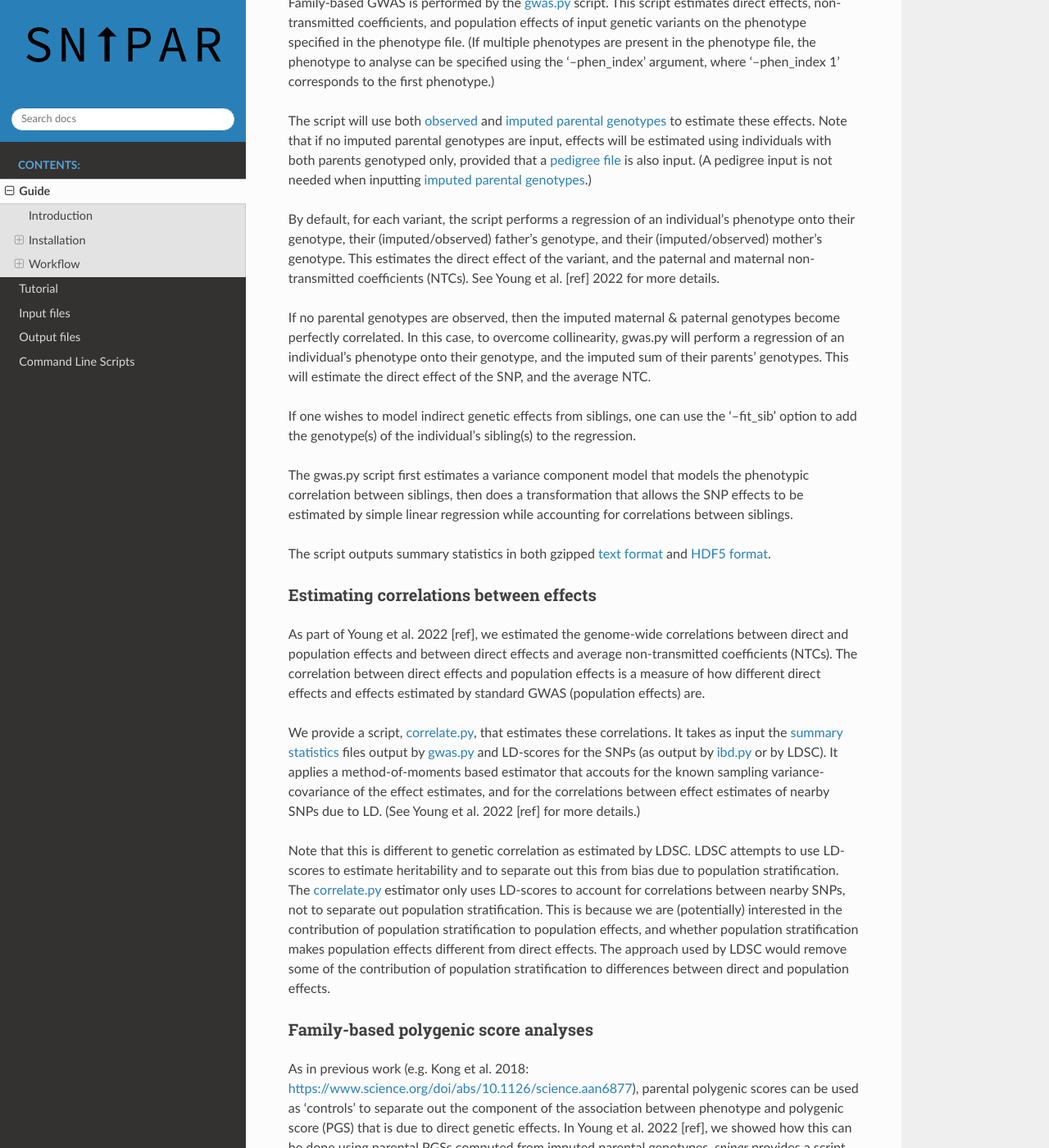
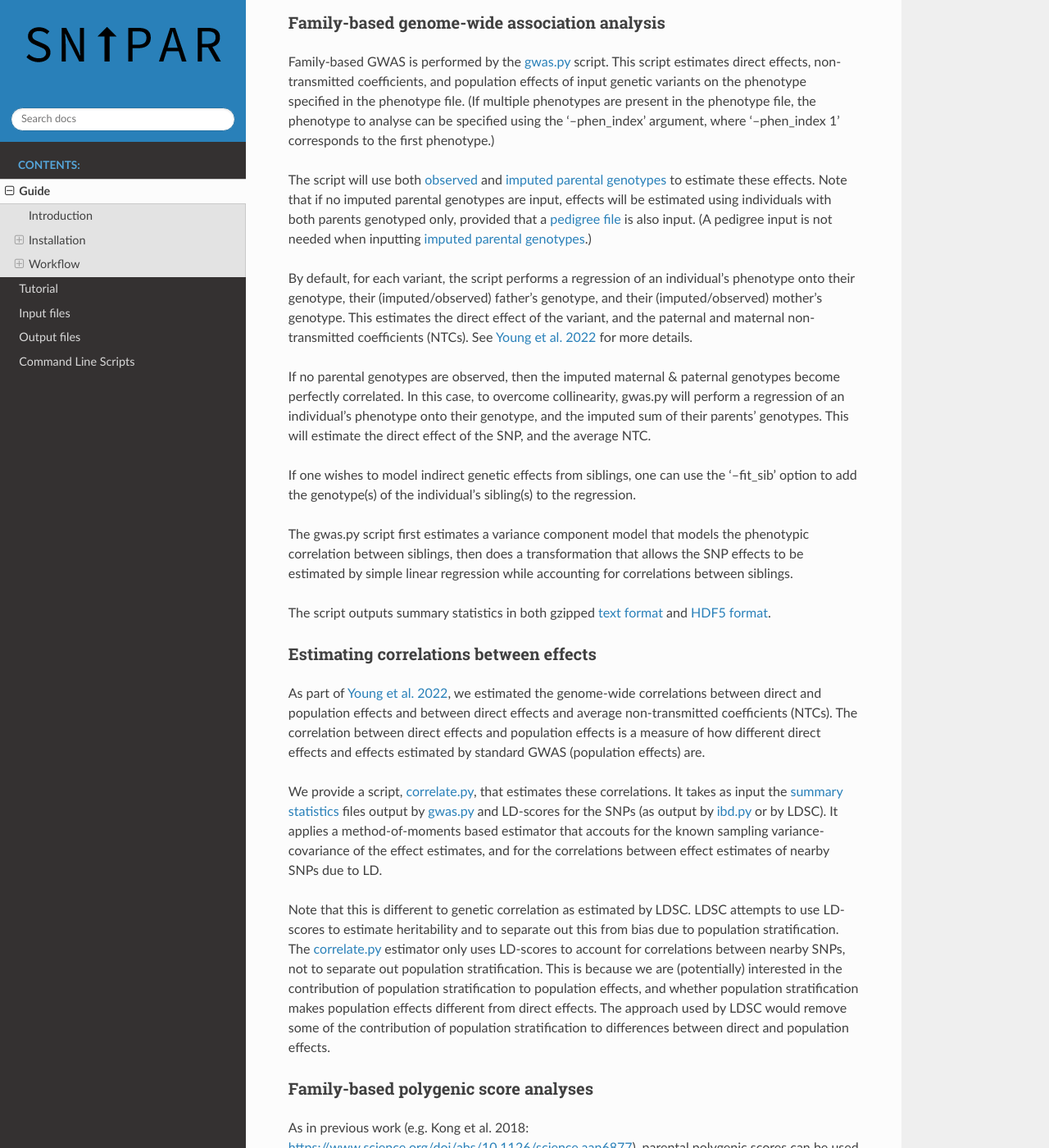
Before and after one commit to AlexTISYoung/snipar, a Sphinx documentation site: the page built from docs/guide.rst, in a window 1280 px wide and 1400 px high, scrolled down 4681 px. Shown: the whole window at 82% size. Built offline with Sphinx 7.4.7 and the Read the Docs theme 2.0.0, drawn with Linux system fonts in a browser that asks for light colours; some of the changed text lies outside the part shown.

Commit message:
add links to paper

```diff
--- a/docs/guide.rst
+++ b/docs/guide.rst
@@ -183,7 +185,7 @@ provided that a :ref:`pedigree file <pedigree>` is also input.
 By default, for each variant, the script performs a regression of an individual's phenotype onto their genotype,
 their (imputed/observed) father's genotype, and their (imputed/observed) mother's genotype. This estimates
 the direct effect of the variant, and the paternal and maternal non-transmitted coefficients (NTCs). See
-Young et al. [ref] 2022 for more details.
+`Young et al. 2022 <https://www.nature.com/articles/s41588-022-01085-0>`_ for more details.
 
 If no parental genotypes are observed, then the imputed maternal & paternal genotypes become perfectly correlated.
 In this case, to overcome collinearity, gwas.py will perform a regression of an individual's phenotype onto their genotype,
@@ -203,7 +205,7 @@ The script outputs summary statistics in both gzipped :ref:`text format <sumstat
 Estimating correlations between effects
 ~~~~~~~~~~~~~~~~~~~~~~~~~~~~~~~~~~~~~~~
 
-As part of Young et al. 2022 [ref], we estimated the genome-wide correlations between direct and population effects
+As part of `Young et al. 2022 <https://www.nature.com/articles/s41588-022-01085-0>`_, we estimated the genome-wide correlations between direct and population effects
 and between direct effects and average non-transmitted coefficients (NTCs). The correlation between direct effects and population effects
 is a measure of how different direct effects and effects estimated by standard GWAS (population effects) are.
 
@@ -212,7 +214,7 @@ It takes as input the :ref:`summary statistics <sumstats_text>` files output by
 and LD-scores for the SNPs (as output by :ref:`ibd.py <ibd.py>` or by LDSC).
 It applies a method-of-moments based estimator that
 accouts for the known sampling variance-covariance of the effect estimates, and for the correlations
-between effect estimates of nearby SNPs due to LD. (See Young et al. 2022 [ref] for more details.)
+between effect estimates of nearby SNPs due to LD.
 
 Note that this is different to genetic correlation as estimated by LDSC. LDSC attempts to use LD-scores to estimate
 heritability and to separate out this from bias due to population stratification. The :ref:`correlate.py <correlate.py>` estimator only uses
@@ -226,7 +228,7 @@ Family-based polygenic score analyses
 
 As in previous work (e.g. Kong et al. 2018: https://www.science.org/doi/abs/10.1126/science.aan6877), parental polygenic scores can be used as 'controls'
 to separate out the component of the association between phenotype and polygenic score (PGS) that is due to
-direct genetic effects. In Young et al. 2022 [ref], we showed how this can be done using parental PGSs
+direct genetic effects. In `Young et al. 2022 <https://www.nature.com/articles/s41588-022-01085-0>`_, we showed how this can be done using parental PGSs
 computed from imputed parental genotypes. *snipar* provides a script, :ref:`pgs.py <pgs.py>`,
 that can be used for computing and analysing PGSs using observed/imputed parental genotypes.
 
```
Also changed, not shown: other parts of docs/guide.rst (+4 -2 lines).
